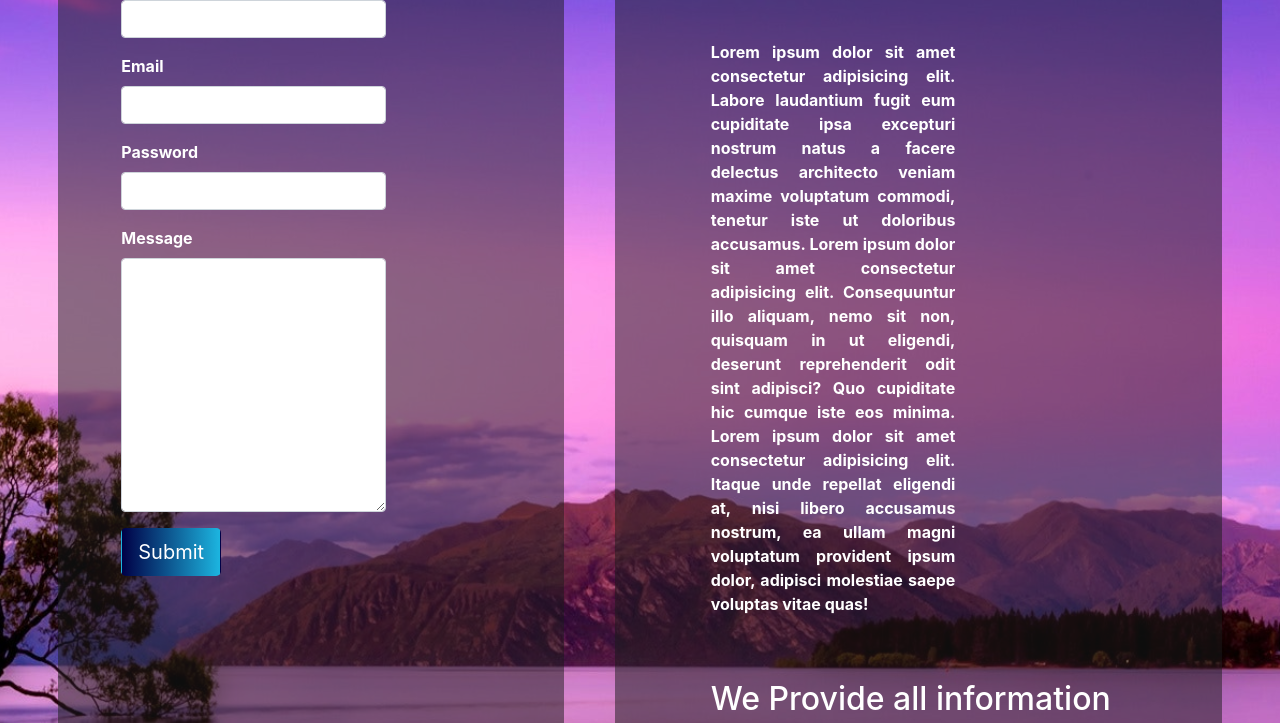
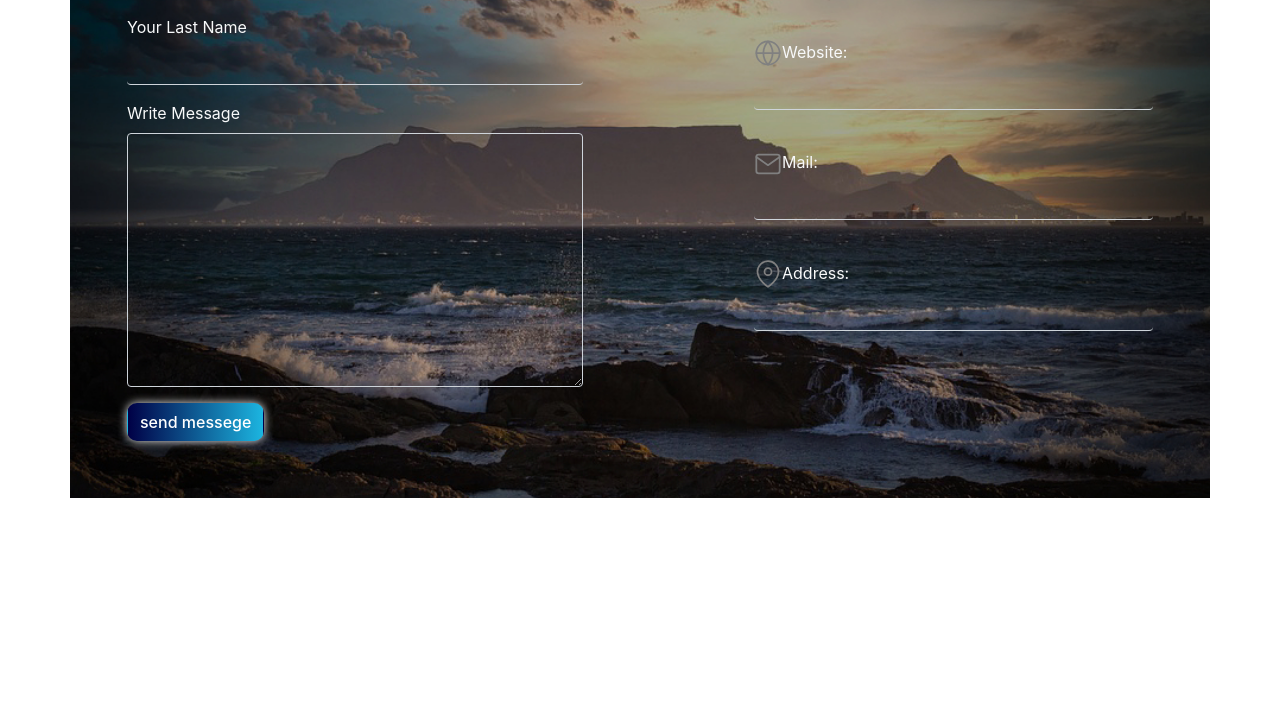
Before and after one commit to muskan-pervaiz/project, a plain HTML site: page muskan/index.html in a window 1280 px wide. Shown: the part 256-979 px from the top of the page. After the commit the page ends 800 px from the top, so only its background shows below. Drawn offline with Linux system fonts and the light colour scheme.

Commit message:
Add files via upload

```diff
--- a/muskan/index.html
+++ b/muskan/index.html
@@ -4,94 +4,96 @@
     <meta charset="UTF-8">
     <meta http-equiv="X-UA-Compatible" content="IE=edge">
     <meta name="viewport" content="width=device-width, initial-scale=1.0">
+    <title>Document</title>
     <link rel="stylesheet" href="bootstrap-4.5.3-dist/css/bootstrap.min.css">
     <script src="jquery-3.5.1.min.js"></script>
     <script src="bootstrap-4.5.3-dist/js/bootstrap.min.js"></script>
-    <title>Document</title>
     <style>
+        /* .f_col{
+            background-color:rgb(67, 67, 136)
+        } */
+         input{
+            background-color: transparent !important;
+            border-top: 5px !important;
+            border-left:5px !important;
+            border-right:5px !important;
+         }
+         textarea{
+            background-color: transparent !important;
+         }
 
-   .c{
-    /* height: 900px; */
-    background: url(images/img4.jpg);
+        .p_col{
+
+            background-color: whitesmoke
+        }
+        #mes{
+            font-weight: 500;
+            /* text-shadow: 0px 0px 10px rgb(50, 50, 109); */
+            box-shadow: 0 0 10px #eee;
+            border-radius: 10px;
+        }
+        .form-main-container{
+            padding: 5%;
+        }
+        .contact-container{
+            padding-left: 10%;
+        }
+        .contact-input{
+
+        }
+        #contact-main-container{
+            background-image: url("images/m1.jpg");
+            background-repeat: no-repeat;
             background-size: cover;
-    background-position: center;
-   }
-   .f{
-    /* height: 700px; */
-    background-color: rgba(26, 26, 26,0.5);
-   }
-   label{
-    color: white;
-    font-weight: bold;
-   }
-   h1,h2{
-    color: white;
+            /* position: absolute; */
+            /* padding: 1%; */
         }
         button{
         background: linear-gradient(to right, #000046, #1cb5e0);
         color: white !important;
        }
-   p{
-    color: white;
-    font-weight: bold;
-    text-align: justify;
-   }
+
+
     </style>
 </head>
 <body>
 
-   <div class="container-fluid p-5  c mt-5">
-
-    <div class="row justify-content-around ">
-        <!-- form  start-->
-        <div class="col-md-5 col-sm-12 f pl-5 pb-5 mt-5">
-         <h1 class="text-center mt-4">Contact us</h1>
-           <div class="col-md-8">
+    <div class="container mt-5">
+        <div class="row" id="contact-main-container">
+            <div class="col-lg-6 col-md-6 col-sm f_col text-light form-main-container">
+                <h1 class="text-center mt-4 h1">GET IN TOUCH</h1>
                 <div class="form-group">
-            <label for="">Name</label>
-            <input type="text" class="form-control">
+                    <label for="">First Name</label>
+                    <input type="text" class="form-control" placeholder="first name">
+                    <span id="sp1"></span>
                  </div>
                  <div class="form-group">
-            <label for="">Email</label>
-            <input type="email" class="form-control">
+                    <label for="">Your Last Name</label>
+                    <input type="text" class="form-control">
+                    <span id="sp2"></span>
                  </div>
                  <div class="form-group">
-            <label for="">Password</label>
-            <input type="password" class="form-control">
+                    <label for="">Write Message</label>
+                  <textarea name="" class="form-control" id="" cols="30" rows="10"></textarea>
+                  <span id="sp4"></span>
                  </div>
-         <div class="form-group">
-            <label for="">Message</label>
-          <textarea name="" class="form-control" id="" cols="30" rows="10"></textarea>
+                 <button class="btn bg-info" id="mes">send messege</button>
                 </div>
+            <!-- col 1 end -->
+            <div class="col-lg-6 col-md-6 col-sm contact-container form-main-container text-light">
+                <h1 class="text-center mt-4" id="f">CONTACT US</h1>
+                <!--     -->
 
-      <button class="btn btn-lg">Submit</button>
+<div class="form-group contact-input">
+            <img src="images/phone.svg" alt=""><label for="">Phone:</label> <input class="form-control" type="text" name="" id=""></div><br>
+            <div class="form-group"><img src="images/globe.svg" alt=""><label for="">Website:</label><input class="form-control" type="text" name="" id=""></div> <br>
+                <div class="form-group"><img src="images/mail.svg" alt=""><label for="">Mail:</label><input class="form-control" type="text" name="" id=""></div><br>
+           <div class="form-group"><img src="images/map-pin.svg" alt=""><label for="">Address:</label><input class="form-control" type="text" name="" id=""></div><br>
+            </div>
+    <!-- col 2 end -->
         </div>
 
     </div>
-
-         <!-- form end-->
-<!-- description start-->
-        <div class="col-md-6 col-sm-12 f p-5  mt-5">
-            <h1 class="ml-5">What's Your Question?</h1>
-            <p class="p-5 col-md-8">
-                Lorem ipsum dolor sit amet consectetur adipisicing elit. Labore laudantium fugit eum cupiditate ipsa excepturi nostrum natus a facere delectus architecto veniam maxime voluptatum commodi, tenetur iste ut doloribus accusamus.
-                Lorem ipsum dolor sit amet consectetur adipisicing elit. Consequuntur illo aliquam, nemo sit non, quisquam in ut eligendi, deserunt reprehenderit odit sint adipisci? Quo cupiditate hic cumque iste eos minima.
-                Lorem ipsum dolor sit amet consectetur adipisicing elit. Itaque unde repellat eligendi at, nisi libero accusamus nostrum, ea ullam magni voluptatum provident ipsum dolor, adipisci molestiae saepe voluptas vitae quas!</p>
- <h2 class="ml-5">We Provide all information</h2>
-                <p class="p-5 col-md-10">
-                    Lorem ipsum dolor sit amet consectetur adipisicing elit. Aliquid quisquam, eos atque pariatur accusantium rerum, vel, minus assumenda fugiat rem repudiandae modi expedita illum neque quas a. Totam, quae in.
-                Lorem ipsum dolor sit amet consectetur adipisicing elit. Facilis hic amet soluta, temporibus dolor debitis! Amet consectetur explicabo adipisci ipsam accusamus. Officiis consequuntur nemo cumque suscipit vel veritatis molestias rerum.
-                </p>
-
-
 </div>
-<!-- description end-->
-
-    </div>
-
-
-   </div>
-
-
 </body>
 </html>
```
Also changed, not shown: muskan/feeedback.html (added, +82 -0 lines), muskan/images/globe.svg (added), muskan/images/m1.jpg (added), muskan/images/mail.svg (added), muskan/images/map-pin.svg (added), muskan/images/phone.svg (added), muskan/pngtree-leaf-fall-tree-autumn-vector-png-image_4724339.png (added). Lines whose indentation alone changed are shown as unchanged.
